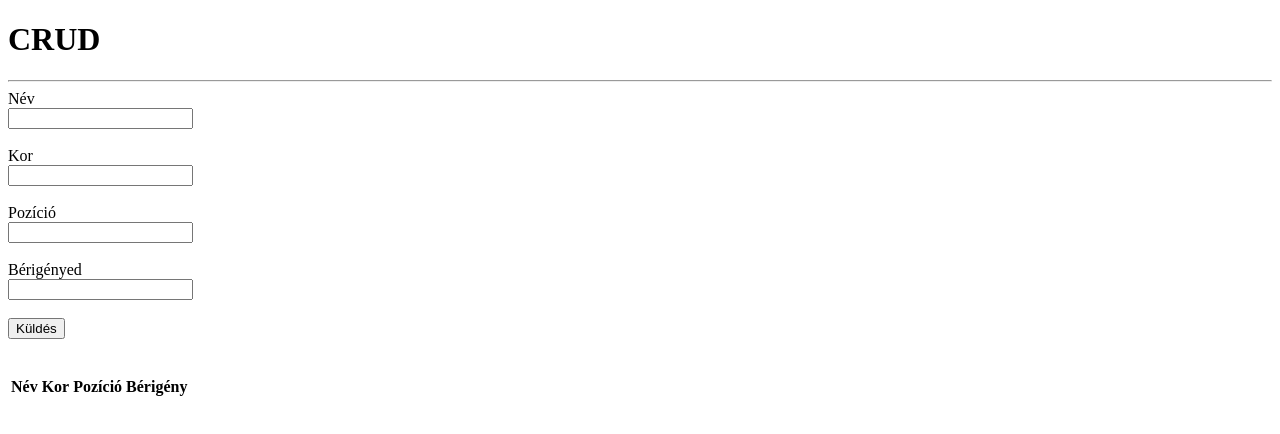
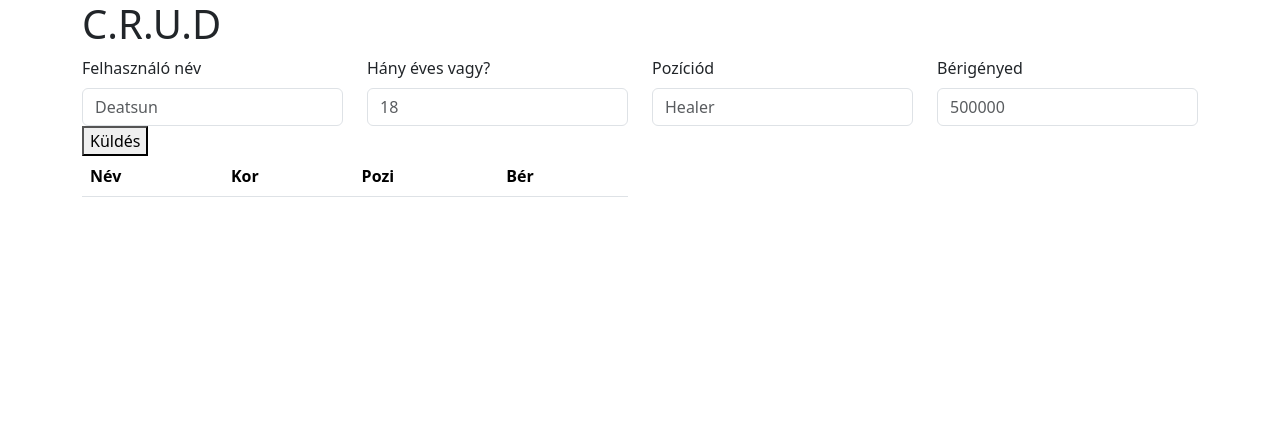
Before and after one commit to Deatsun/Practice, a plain HTML site: page index.html in a window 1280 px wide. Drawn offline with nearby package versions, Linux system fonts and the light colour scheme.

Commit message:
tomorrow im finish the UI for the Crud

```diff
--- a/index.html
+++ b/index.html
@@ -4,46 +4,65 @@
     <meta charset="UTF-8">
     <meta name="viewport" content="width=device-width, initial-scale=1.0">
     <title>Practice - CRUD</title>
+    <link href="https://cdn.jsdelivr.net/npm/bootstrap@5.3.8/dist/css/bootstrap.min.css" rel="stylesheet" integrity="sha384-sRIl4kxILFvY47J16cr9ZwB07vP4J8+LH7qKQnuqkuIAvNWLzeN8tE5YBujZqJLB" crossorigin="anonymous">
     <link rel="stylesheet" href="style.css">
-
 </head>
 <body>
+<div class="container">
+    <div class="row">
 
-    <h1>CRUD</h1>
-    <hr>
+        <div class="col" id="cim">
+            <h1>C.R.U.D</h1>
+        </div>
 
-    <form>
-        <label for="nev">Név</label><br>
-        <input type="text" name="nev" id="nev"><br><br>
+    </div>
 
-        <label for="kor">Kor</label><br>
-        <input type="number" name="kor" id="kor"><br><br>
+    <form class="row">
+        <div class="col-12 col-lg-3">
+            <label for="nev" class="form-label">Felhasználó név</label>
+            <input type="text" name="nev" id="nev" class="form-control" placeholder="Deatsun">
+        </div>
 
-        <label for="pozicio">Pozíció</label><br>
-        <input type="text" name="pozicio" id="pozicio"><br><br>
+        <div class="col-12 col-lg-3">
+            <label for="kor" class="form-label">Hány éves vagy?</label>
+            <input type="number" name="kor" id="kor" class="form-control" placeholder="18">
+        </div>
 
-        <label for="ber">Bérigényed</label><br>
-        <input type="number" name="ber" id="ber"><br><br>
+        <div class="col-12 col-lg-3">
+            <label for="pozicio" class="form-label">Pozíciód</label>
+            <input type="text" name="pozicio" id="pozicio" class="form-control" placeholder="Healer">
+        </div>
 
+        <div class="col-12 col-lg-3">
+            <label for="ber" class="form-label">Bérigényed</label>
+            <input type="number" name="ber" id="ber" class="form-control" placeholder="500000">
+        </div>
+
+        <div class="col-4">
             <button type="button" id="kuldes">Küldés</button>
+        </div>
     </form>
 
-    <br><br>
-
-    <table>
+    <div class="row">
+        <div class="col-12 col-lg-6">
+            <table class="table table-striped">
                 <thead>
                     <tr>
                         <th>Név</th>
                         <th>Kor</th>
-                <th>Pozíció</th>
-                <th>Bérigény</th>
+                        <th>Pozi</th>
+                        <th>Bér</th>
                     </tr>
                 </thead>
                 <tbody id="torzs"></tbody>
 
             </table>
+        </div>
+    </div>
+</div>
 
 
     <script src="script.js"></script>
+    <script src="https://cdn.jsdelivr.net/npm/bootstrap@5.3.8/dist/js/bootstrap.bundle.min.js" integrity="sha384-FKyoEForCGlyvwx9Hj09JcYn3nv7wiPVlz7YYwJrWVcXK/BmnVDxM+D2scQbITxI" crossorigin="anonymous"></script>
 </body>
 </html>
```
Lines whose indentation alone changed are shown as unchanged.
